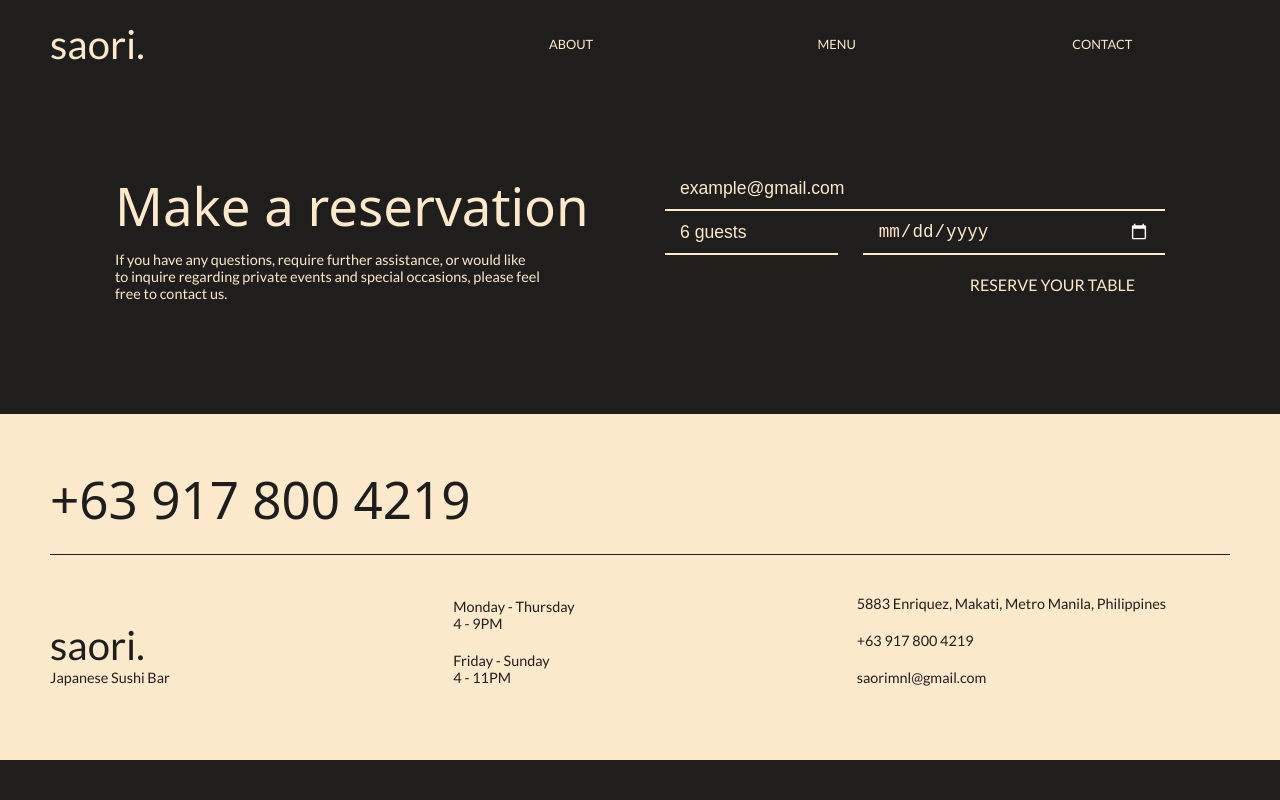
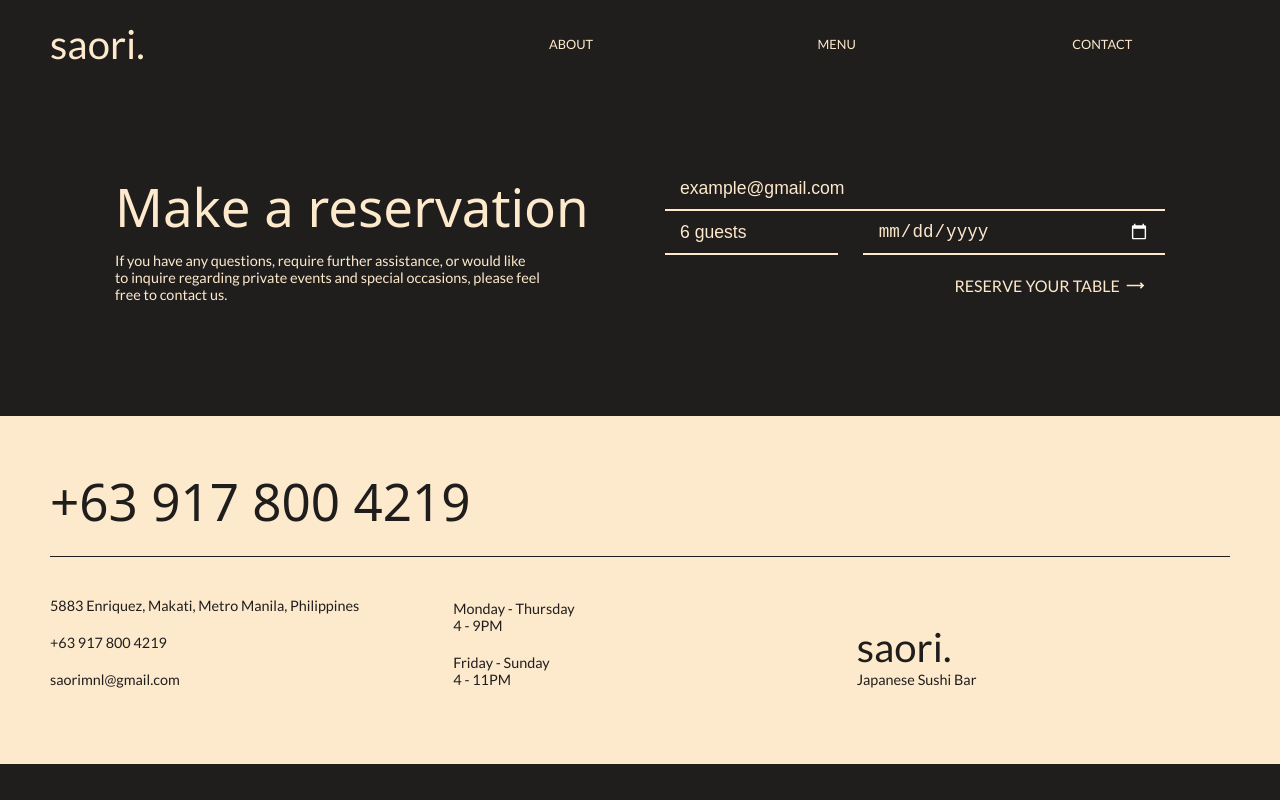
Before and after one commit to rjqocampo/restaurant, a website built with webpack: page dist/index.html in a window 1280 px wide. Both pictures are taken after a click on the button "CONTACT". Built offline with nearby package versions, Linux system fonts and the light colour scheme; a web font is replaced by a local one.

Commit message:
Minor styling changes

```diff
--- a/src/about.js
+++ b/src/about.js
@@ -3,6 +3,7 @@ import Image2 from "./img/2.jpg";
 import Image3 from "./img/3.jpg";
 import Image4 from "./img/4.jpg";
 import showMenu from "./menu";
+import showContact from "./contact";
 import {clearPage, scrollToTop} from "./index";
 
 export default function showAbout() {
--- a/src/contact.js
+++ b/src/contact.js
@@ -1,3 +1,5 @@
+import Arrow from "./img/arrow.svg"
+
 export default function showContact() {
   const content = document.querySelector('#content');
 
@@ -34,6 +36,7 @@ export default function showContact() {
   form.appendChild(inputEmail);
 
   const divForm3 = document.createElement('div');
+  divForm3.classList.add('container-input');
   form.appendChild(divForm3);
 
   const inputGuest = document.createElement('input');
@@ -49,10 +52,19 @@ export default function showContact() {
   inputDate.required = true;
   divForm3.appendChild(inputDate);
 
+  const divForm4 = document.createElement('div');
+  divForm4.classList.add('container-button-submit');
+  form.appendChild(divForm4);
+
   const buttonSubmit = document.createElement('button');
-  buttonSubmit.setAttribute('type', 'button');
+  buttonSubmit.setAttribute('type', 'submit');
   buttonSubmit.textContent = 'RESERVE YOUR TABLE'
-  form.appendChild(buttonSubmit);
+  divForm4.appendChild(buttonSubmit);
+
+  const arrow = new Image();
+  arrow.src = Arrow;
+  arrow.classList.add('arrow');
+  divForm4.appendChild(arrow);
 
   // Details Section
   const sectionDetails = document.createElement('section');
@@ -71,18 +83,24 @@ export default function showContact() {
   container.classList.add('container-details');
   sectionDetails.appendChild(container);
 
-  const column1 = document.createElement('div');
-  container.appendChild(column1);
+  const column3 = document.createElement('div');
+  column3.classList.add('contact-details');
+  container.appendChild(column3);
 
-  const h5 = document.createElement('h5');
-  h5.textContent = 'saori.'
-  column1.appendChild(h5);
+  const address = document.createElement('p');
+  address.textContent = '5883 Enriquez, Makati, Metro Manila, Philippines'
+  column3.appendChild(address);
 
-  const h6 = document.createElement('h6');
-  h6.textContent = 'Japanese Sushi Bar'
-  column1.appendChild(h6);
+  const phone = document.createElement('p');
+  phone.textContent = '+63 917 800 4219';
+  column3.appendChild(phone);
+
+  const email = document.createElement('p');
+  email.textContent = 'saorimnl@gmail.com'
+  column3.appendChild(email);
 
   const column2 = document.createElement('div');
+  column2.classList.add('contact-schedule');
   container.appendChild(column2);
 
   const divDetails1 = document.createElement('div');
@@ -107,18 +125,14 @@ export default function showContact() {
   weekendsSched.textContent = '4 - 11PM';
   divDetails2.appendChild(weekendsSched);
 
-  const column3 = document.createElement('div');
-  container.appendChild(column3);
+  const column1 = document.createElement('div');
+  container.appendChild(column1);
 
-  const address = document.createElement('p');
-  address.textContent = '5883 Enriquez, Makati, Metro Manila, Philippines'
-  column3.appendChild(address);
+  const h5 = document.createElement('h5');
+  h5.textContent = 'saori.'
+  column1.appendChild(h5);
 
-  const phone = document.createElement('p');
-  phone.textContent = '+63 917 800 4219';
-  column3.appendChild(phone);
-
-  const email = document.createElement('p');
-  email.textContent = 'saorimnl@gmail.com'
-  column3.appendChild(email);
+  const h6 = document.createElement('h6');
+  h6.textContent = 'Japanese Sushi Bar'
+  column1.appendChild(h6);
 }
--- a/src/menu.js
+++ b/src/menu.js
@@ -1,5 +1,6 @@
 import showAbout from "./about";
 import showContact from "./contact";
+import {clearPage, scrollToTop} from "./index";
 
 export default function showMenu() {
   const content = document.querySelector('#content');
--- a/src/style.scss
+++ b/src/style.scss
@@ -235,7 +235,7 @@ footer {
     font-size: 1.8rem;
     color: $theme-dark;
     background-color: $theme-light;
-    width: 40%;
+    width: max(400px, 40%);
     height: 40px;
     padding-right: 20px;
     text-align: right;
@@ -308,21 +308,33 @@ footer {
               }
             }
           }
-          div {
+          .container-input {
             display: grid;
             gap: 25px;
             grid-template-columns: 1fr 1.75fr;
           }
-          button {
-            background-color: transparent;
-            padding: 20px 30px;
-            border: none;
+          .container-button-submit {
+            width: max-content;
+            padding: 20px;
+
+            display: flex;
             justify-self: end;
-            cursor: pointer;
+            align-items: center;
 
             transition: 0.3s;
             &:hover {
-              transform: translateX(15px)
+              transform: translateX(20px)
+            }
+            button {
+              background-color: transparent;
+              border: none;
+              justify-self: end;
+              cursor: pointer;
+            }
+            .arrow {
+              height: 1.2rem;
+              width: 1.2rem;
+              filter: invert(88%) sepia(27%) saturate(368%) hue-rotate(328deg) brightness(105%) contrast(98%);
             }
           }
         }
@@ -349,24 +361,23 @@ footer {
       grid-template-columns: repeat(3, 1fr);
       align-items: end;
       gap: 30px;
-      div:nth-child(1) {
-        h5 {
-          font-size: 2.5rem;
-        }
-        h6 {
-
+      .contact-details {
+        p {
+          margin-top: 20px;
         }
       }
-      div:nth-child(2) {
+      .contact-schedule {
         div {
           margin-top: 20px;
         }
       }
-      div:nth-child(3) {
-        p {
-          margin-top: 20px;
+      div:last-child {
+        h5 {
+          font-size: 2.5rem;
         }
       }
+
+
     }
   }
 }
@@ -471,6 +482,16 @@ footer {
             grid-template-columns: none;
             grid-template-rows: repeat(3, 1fr);
             align-items: center;
+            .contact-details {
+              p {
+                margin-top: 10px;
+              }
+            }
+            .contact-schedule {
+              div {
+                margin-top: 10px;
+              }
+            }
           }
         }
       }
```
Also changed, not shown: src/img/arrow.svg (added).
